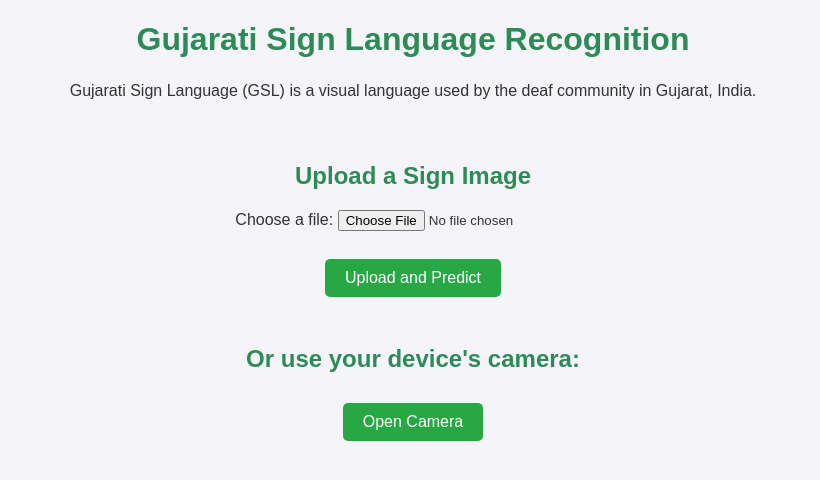
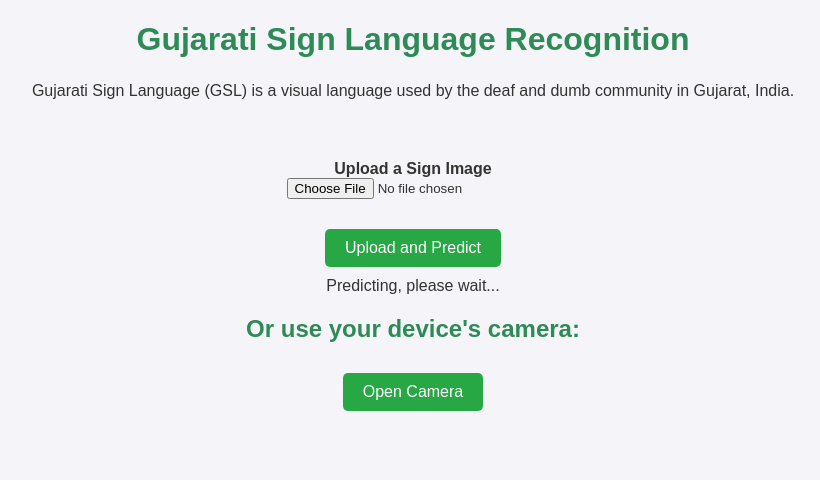
Before and after one commit to vivekmoliya/Gujarati-Sign-Language-Recognition-App, a Flask app: page / in a window 1280 px wide. Shown: the top 480 px of the page, without its empty margins (227-1047 px from the left). Run offline with Flask 3, Linux system fonts and the light colour scheme.

Commit message:
Update index.html

```diff
--- a/templates/index.html
+++ b/templates/index.html
@@ -1,38 +1,49 @@
 <!DOCTYPE html>
 <html lang="en">
 <head>
-    <meta charset="UTF-8">
-    <meta name="viewport" content="width=device-width, initial-scale=1.0">
+  <meta charset="UTF-8" />
+  <meta name="viewport" content="width=device-width, initial-scale=1.0"/>
   <title>Gujarati Sign Language Recognition</title>
-    <link rel="stylesheet" href="/static/styles.css">
+  <link rel="stylesheet" href="/static/styles.css"/>
+  <link href="https://fonts.googleapis.com/css2?family=Poppins:wght@400;600&display=swap" rel="stylesheet"/>
 </head>
 <body>
+  <div class="container">
     <h1>Gujarati Sign Language Recognition</h1>
-    <p>Gujarati Sign Language (GSL) is a visual language used by the deaf community in Gujarat, India.</p>
 
-    <br>
-    <h2>Upload a Sign Image</h2>
+    <!-- Section 1: Description and Upload -->
+    <section style="grid-column: span 2;">
+      <p>
+        Gujarati Sign Language (GSL) is a visual language used by the deaf and dumb
+        community in Gujarat, India.
+      </p>
 
-    <!-- File Upload -->
-    <form action="/predict" method="POST" enctype="multipart/form-data">
-        <label for="file">Choose a file:</label>
-        <input type="file" name="file" id="fileInput" accept="image/*">
       <br><br>
+      <form action="/predict" method="POST" enctype="multipart/form-data" style="display: flex; flex-direction: column; align-items: center; gap: 20px;">
+        <div class="upload-box">
+          <label for="file"><strong>Upload a Sign Image</strong></label><br>
+          <input type="file" name="file" id="fileInput" accept="image/*" />
+        </div>
 
-        <!-- Image Preview -->
-        <img id="imagePreview" src="#" alt="Preview" style="display: none; width: 300px; height: auto;">
+        <img id="imagePreview" src="#" alt="Preview"
+             style="display: none; max-width: 300px; border-radius: 10px; box-shadow: 0 4px 12px rgba(0,0,0,0.2);" />
 
-        <!-- Upload Button -->
         <button type="submit" id="uploadBtn" disabled>Upload and Predict</button>
       </form>
 
-    <!-- Navigate to Camera Page -->
-     <br>
+      <div id="statusMsg">Predicting, please wait...</div>
+    </section>
+
+    <!-- Section 2: Camera Option -->
+    <section style="grid-column: span 2; text-align: center;">
       <h2>Or use your device's camera:</h2>
       <a href="/camera">
         <button>Open Camera</button>
       </a>
+    </section>
+  </div>
 
+  <!-- JavaScript -->
   <script>
     document.getElementById('fileInput').addEventListener('change', function(event) {
       let file = event.target.files[0];
@@ -47,6 +58,11 @@
         document.getElementById('uploadBtn').disabled = false;
       }
     });
+
+    document.querySelector('form').addEventListener('submit', function () {
+      const status = document.getElementById("statusMsg");
+      status.style.display = "block";
+    });
   </script>
 </body>
 </html>
```
Lines whose indentation alone changed are shown as unchanged.
